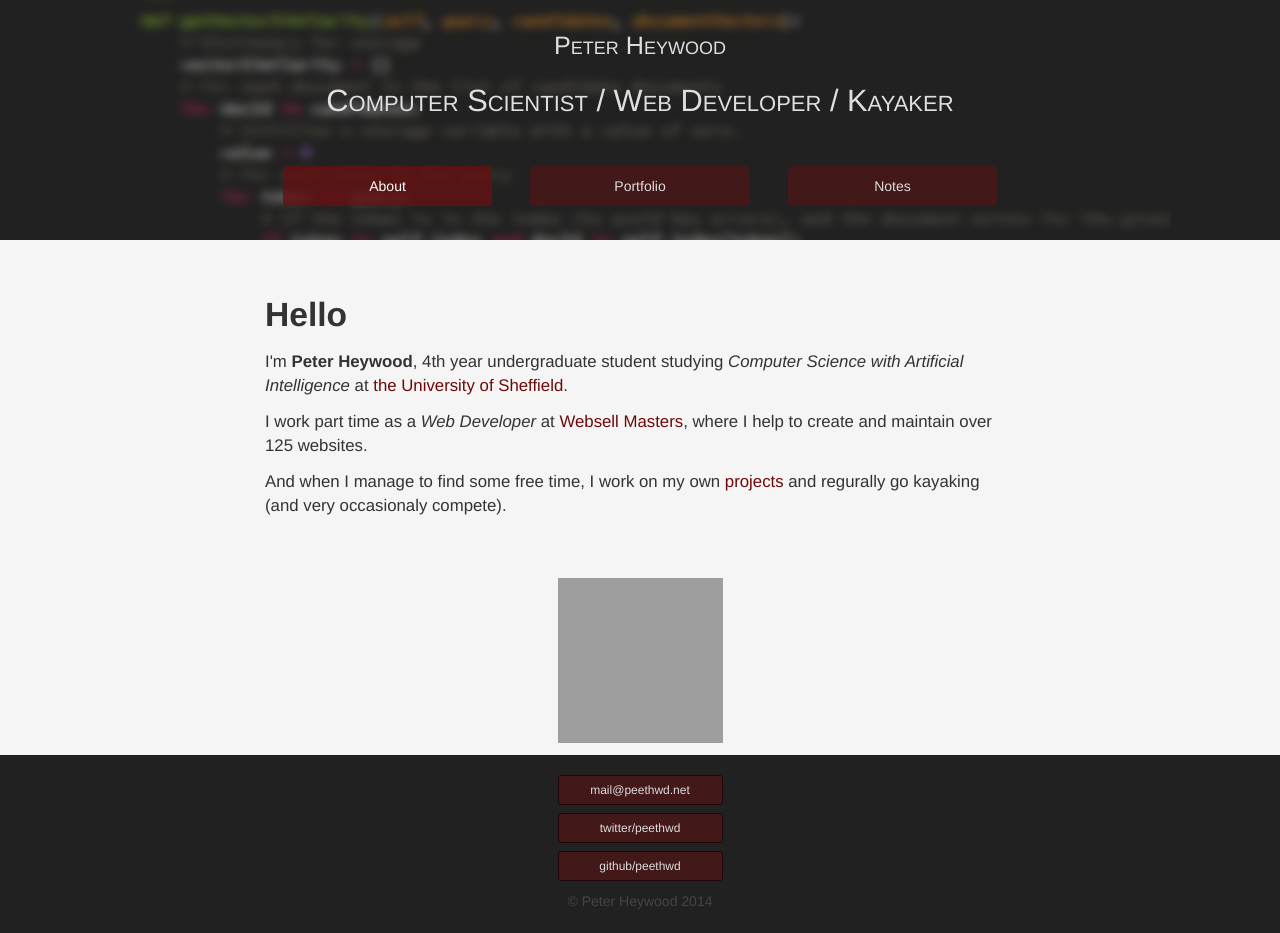
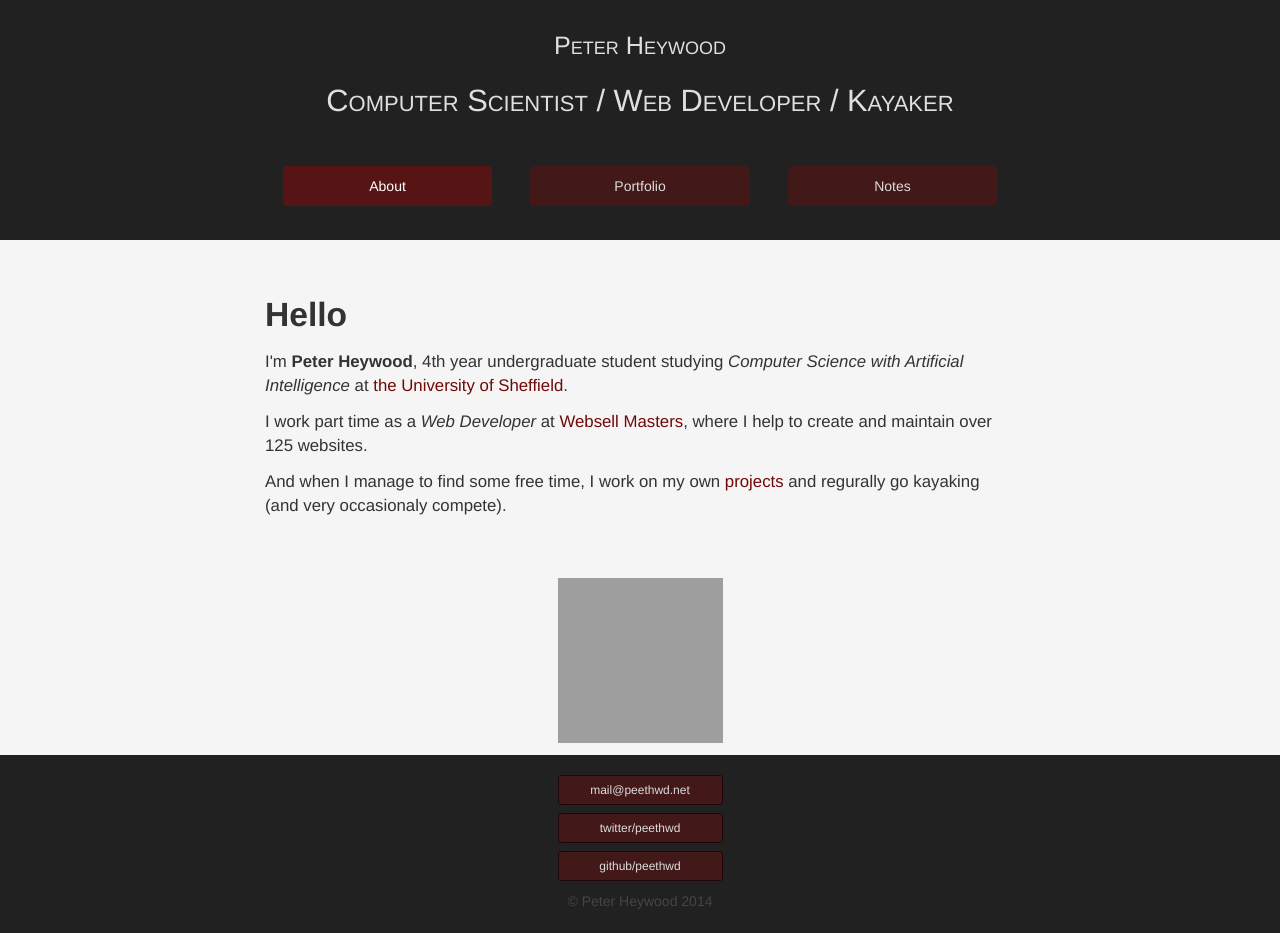
Before and after one commit to ptheywood/ptheywood.github.io, a Jekyll site: the page built from index.html, in a window 1280 px wide. Built offline with Jekyll 4.4.1, drawn with Linux system fonts in a browser that asks for light colours; nearby versions of some CDN libraries; library files that are not in the unit come from our copies; Markdown is read by kramdown in place of the engine named in the settings; grey boxes are pictures that could not be loaded.

Commit message:
Make header background blank for now

```diff
--- a/css/main.css
+++ b/css/main.css
@@ -15,7 +15,8 @@ a:active {
 }
 
 .header {
-    background: #212121 url(/img/blurred-python.png) no-repeat center center;
+    /*background: #212121 url(/img/blurred-python.png) no-repeat center center;*/
+    background: #212121;
     color: #DFDFDF;
     min-height: 240px;
     text-align: center;
```
